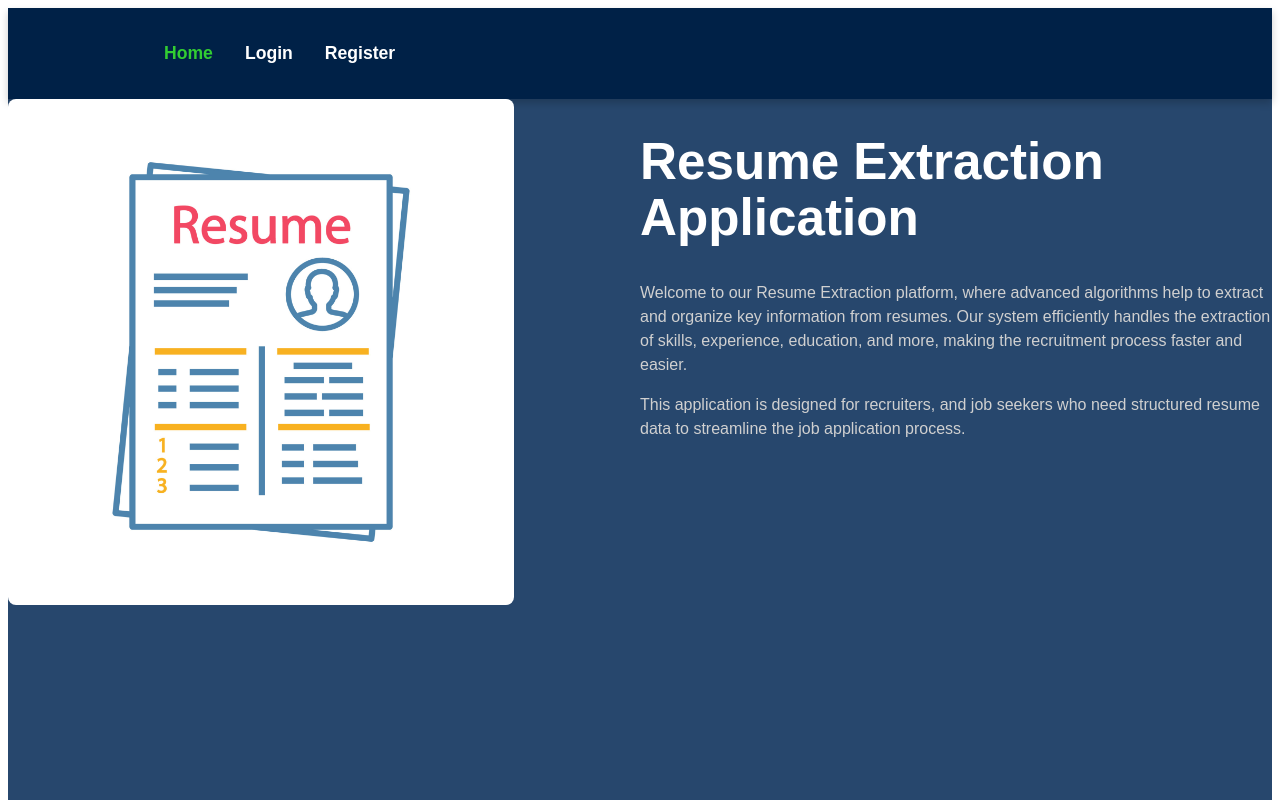
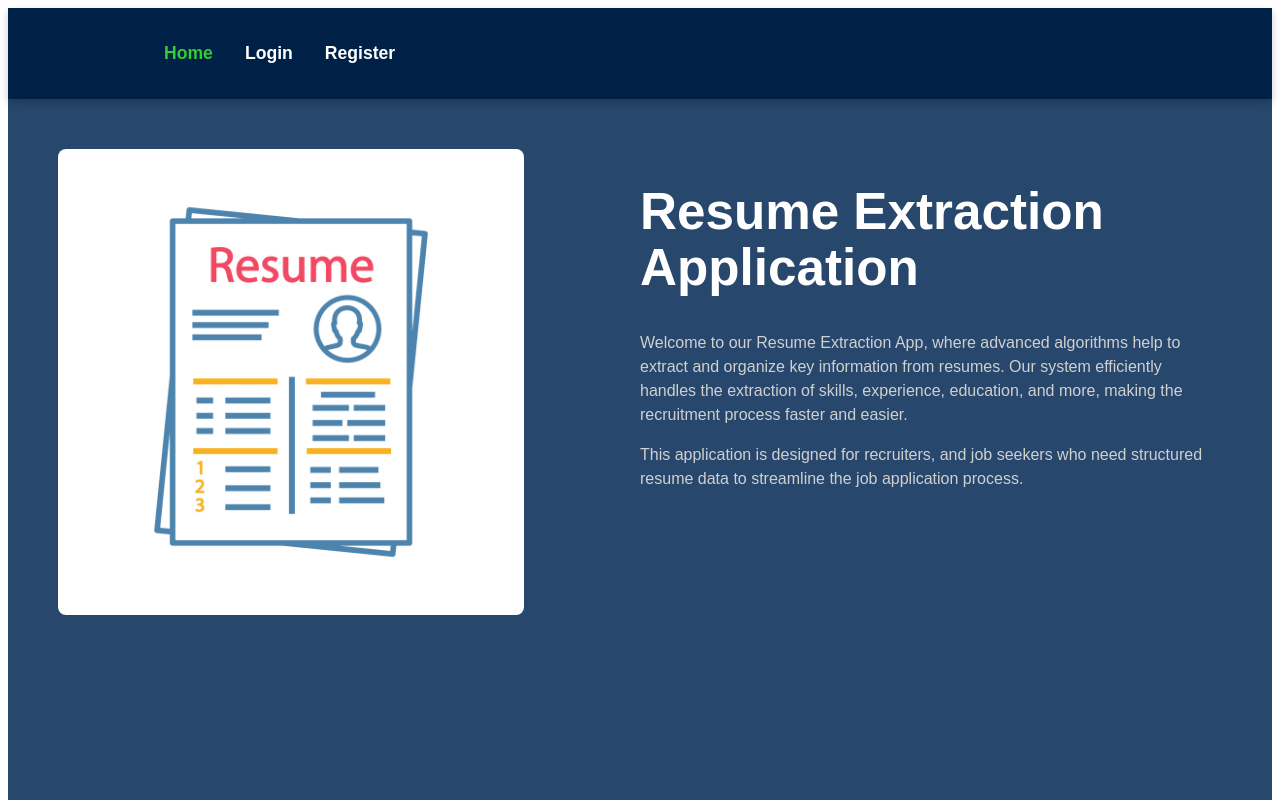
Before and after one commit to Pachara6411361/seniorProject, a React (Vite) app: page / in a window 1280 px wide. Shown: the top 800 px of the page. Built offline with nearby package versions, Linux system fonts and the light colour scheme; no server answers.

Commit message:
add padding in home page

```diff
--- a/src/pages/HomePage.jsx
+++ b/src/pages/HomePage.jsx
@@ -7,10 +7,9 @@ const HomePage = () => {
     <Container
       fluid
       style={{
+        padding:"50px",
         height: "100vh",
         display: "flex",
-        justifyContent: "center",
-        alignItems: "center",
       }}
     >
       {/* Left Column */}
@@ -42,8 +41,8 @@ const HomePage = () => {
       >
         <h1>Resume Extraction Application</h1>
         <p>
-          Welcome to our Resume Extraction platform, where advanced algorithms
-          help to extract and organize key information from resumes. Our system
+          Welcome to our Resume Extraction App, where advanced algorithms help
+          to extract and organize key information from resumes. Our system
           efficiently handles the extraction of skills, experience, education,
           and more, making the recruitment process faster and easier.
         </p>
```
